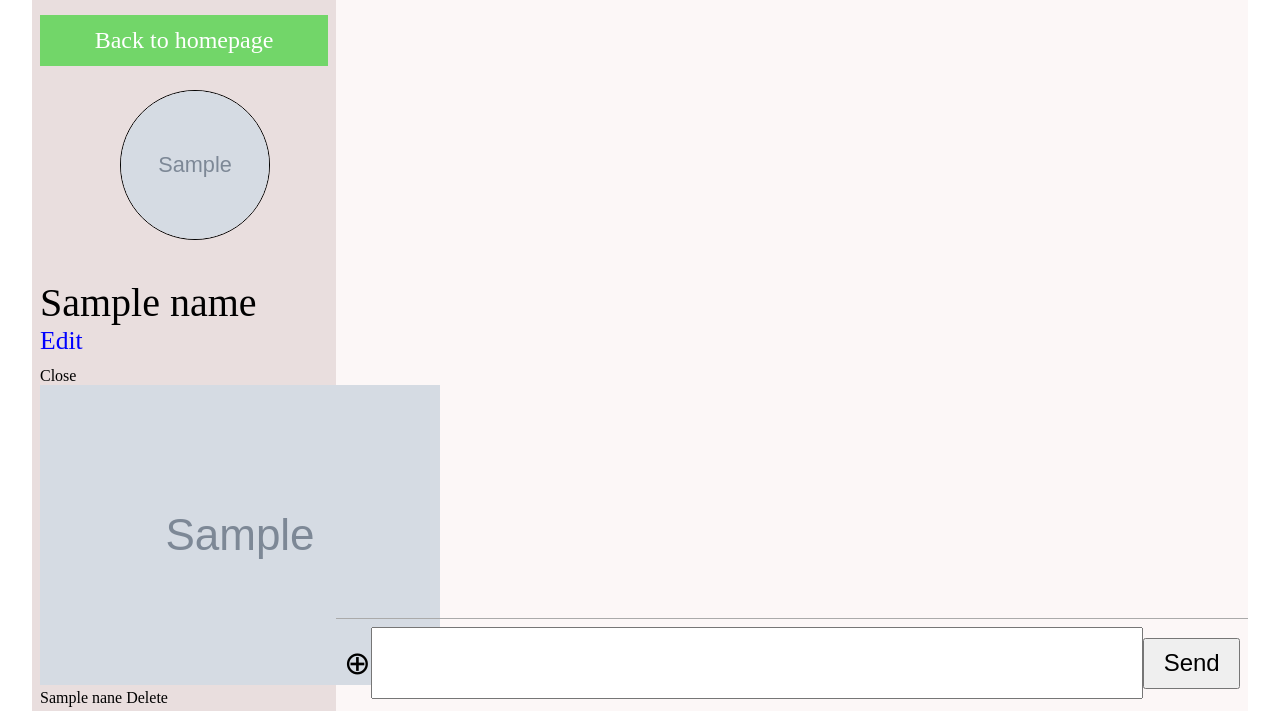
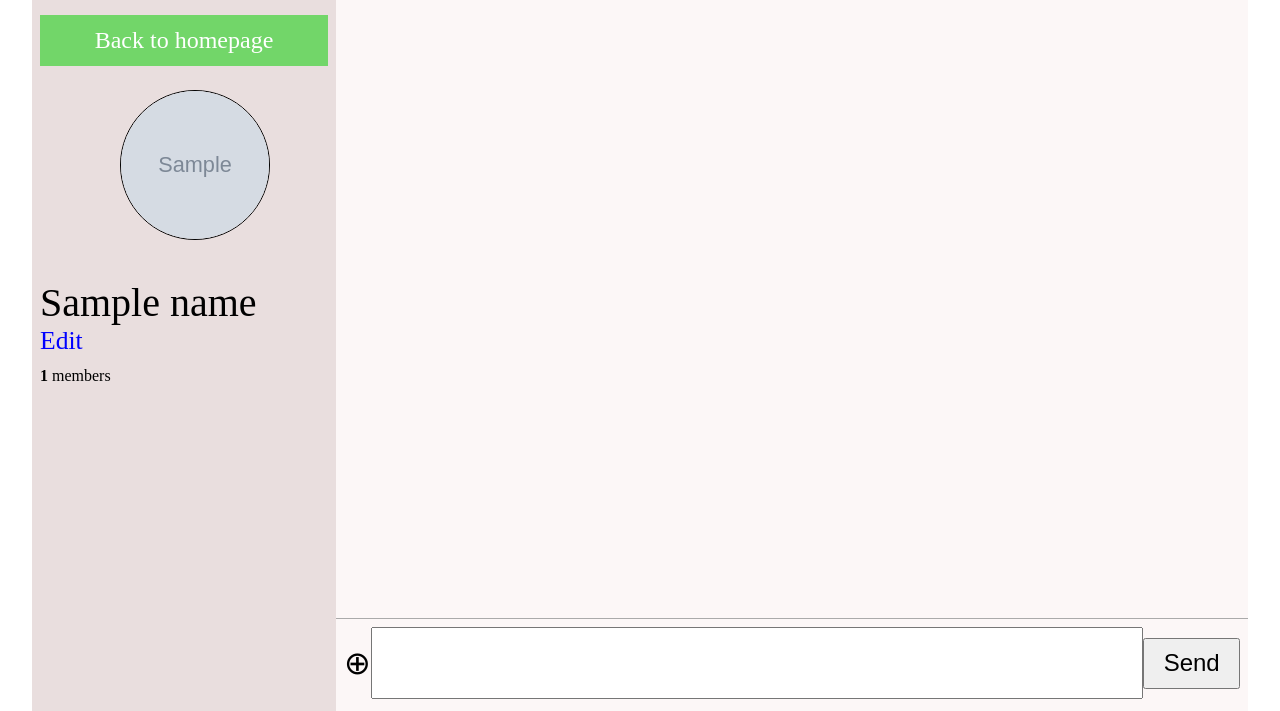
Before and after one commit to buczekmatthias/Delivered, a Symfony app: template templates/app/chat.html.twig in a window 1280 px wide. Shown: the part 89-800 px from the top of the page. Run offline with Twig, Linux system fonts and the light colour scheme; the template is opened without the code that fills it: most values are stand-ins (such as "Sample title", 1, 10 or a date in 2020); grey boxes marked "Sample" are stand-in pictures; some libraries are stand-ins or nearby versions.

Commit message:
Removing users from chat

```diff
--- a/public/styles/app.css
+++ b/public/styles/app.css
@@ -519,3 +519,65 @@ object {
   border-radius: 15px;
   text-align: center;
 }
+.members-counter-chat {
+  cursor: pointer;
+}
+.chat-members-display {
+  width: 50%;
+  height: 90vh;
+  margin: auto;
+  padding: 0.35em 0.5em;
+  display: none;
+  flex-direction: column;
+  justify-content: flex-start;
+  align-items: center;
+  background-color: rgba(248, 248, 248, 1);
+  box-shadow: 0 4px 4px rgba(0, 0, 0, 0.25);
+  border-radius: 15px;
+  overflow: auto;
+  z-index: 25;
+  position: absolute;
+  top: 5vh;
+  left: 25%;
+}
+.member-display-elem {
+  display: flex;
+  justify-content: space-between;
+  align-items: center;
+  height: 65px;
+  padding: 0 0.5em;
+  width: 100%;
+}
+.member-display-elem img {
+  width: 50px;
+  height: 50px;
+}
+.members-display-name {
+  font-size: 1.3em;
+}
+.delete-member {
+  padding: 0.3em 0.7em;
+  border-radius: 15px;
+  font-size: 1.25em;
+  cursor: pointer;
+  background-color: #fff;
+  color: rgb(236, 89, 89);
+  border: 1px solid rgb(236, 89, 89);
+}
+#chat-requests,
+#add-new-members {
+  cursor: pointer;
+}
+.members-display-close {
+  position: absolute;
+  bottom: 10px;
+  right: 42.5%;
+  width: 15%;
+  padding: 0.5em 0.8em;
+  background-color: rgb(236, 89, 89);
+  color: #fff;
+  font-size: 1.3em;
+  cursor: pointer;
+  border-radius: 15px;
+  text-align: center;
+}
--- a/templates/app/chat.html.twig
+++ b/templates/app/chat.html.twig
@@ -46,8 +46,10 @@
 				<div class="chat-name-change"></div>
 			</div>
 			<div class="messenger-chat-members">
-				<b>{{members|length}}</b>
-				members
+				<p class="members-counter-chat">
+					<b>{{members|length}}</b>
+					members
+				</p>
 				{% if admin == TRUE %}
 					<p id="add-new-members">
 						Add
@@ -66,10 +68,10 @@
 						{% if member.image is not null %}
 							<img src="{{'/images/users/' ~ member.image}}">
 						{% else %}
-							<img src="{{'/images/man.png'}}">
+							<img src="/images/man.png">
 						{% endif %}
 						<span class="members-display-name">
-							{{member.nane}}
+							{{member.name}}
 						</span>
 						<span class="delete-member" data-id={{member.id}}>
 							Delete
```
Also changed, not shown: public/js/chat.js (+29 -0 lines), src/Controller/AppController.php (+70 -3 lines).
